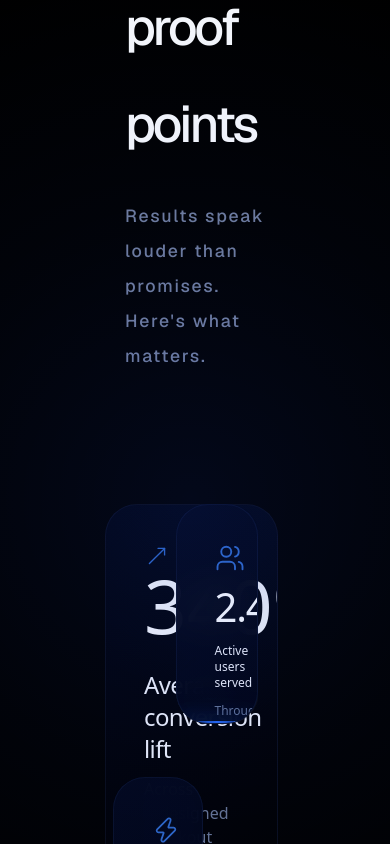
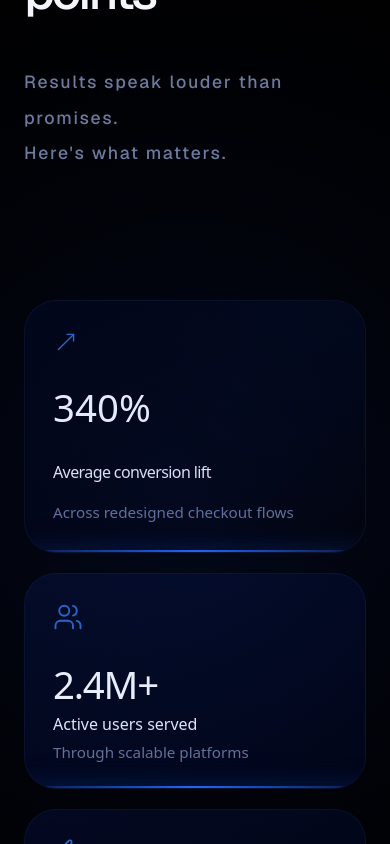
Before and after one commit to josephstephen-dev/joseph-portfolio, a Next.js app: page / in a window 390 px wide. Shown: the part 918-1762 px from the top of the page. Built offline with nearby package versions, Linux system fonts and the light colour scheme.

Commit message:
Fix proof mobile cards

```diff
--- a/src/app/globals.css
+++ b/src/app/globals.css
@@ -833,6 +833,70 @@ linear-gradient(
 
 }
 
+@media (max-width:768px){
+
+.proof-section{
+    padding-top:60px;
+    padding-bottom:100px;
+}
+
+.proof-container{
+    padding:0 24px;
+}
+
+.proof-header{
+    padding-left:0;
+}
+
+.proof-layout{
+    display:flex;
+
+    flex-direction:column;
+
+    gap:20px;
+
+    height:auto;
+}
+
+.proof-card{
+    position:relative !important;
+
+    top:auto !important;
+    left:auto !important;
+    right:auto !important;
+
+    width:100% !important;
+
+    max-height:none !important;
+
+    min-height:auto !important;
+
+    padding:28px;
+}
+
+.proof-card-1,
+.proof-card-2,
+.proof-card-3,
+.proof-card-4{
+    width:100% !important;
+}
+
+.proof-card h3{
+    font-size:2.4rem !important;
+    line-height:1 !important;
+
+    margin-top:0 !important;
+}
+
+.proof-card h4{
+    font-size:1rem !important;
+}
+
+.proof-card p{
+    font-size:.95rem !important;
+}
+}
+
 /* =========================
    JOURNEY SECTION
 ========================= */
```
